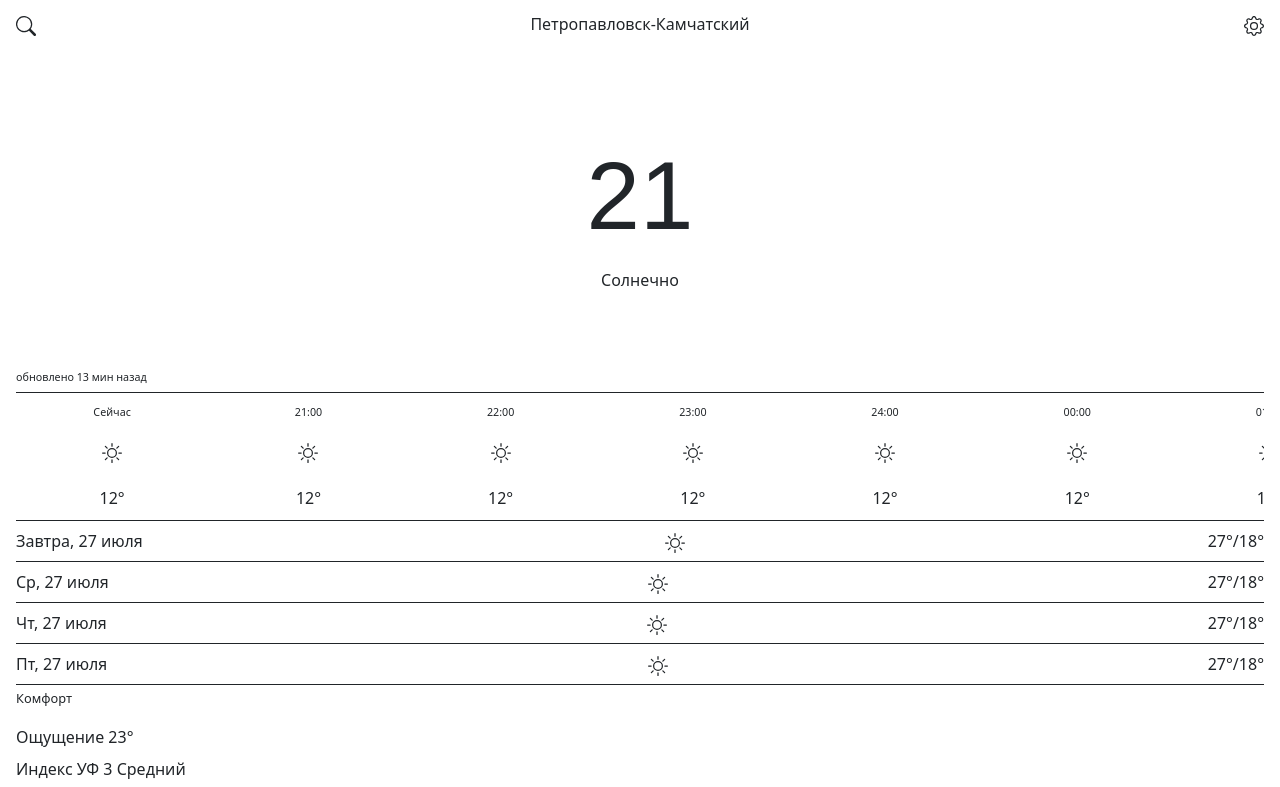
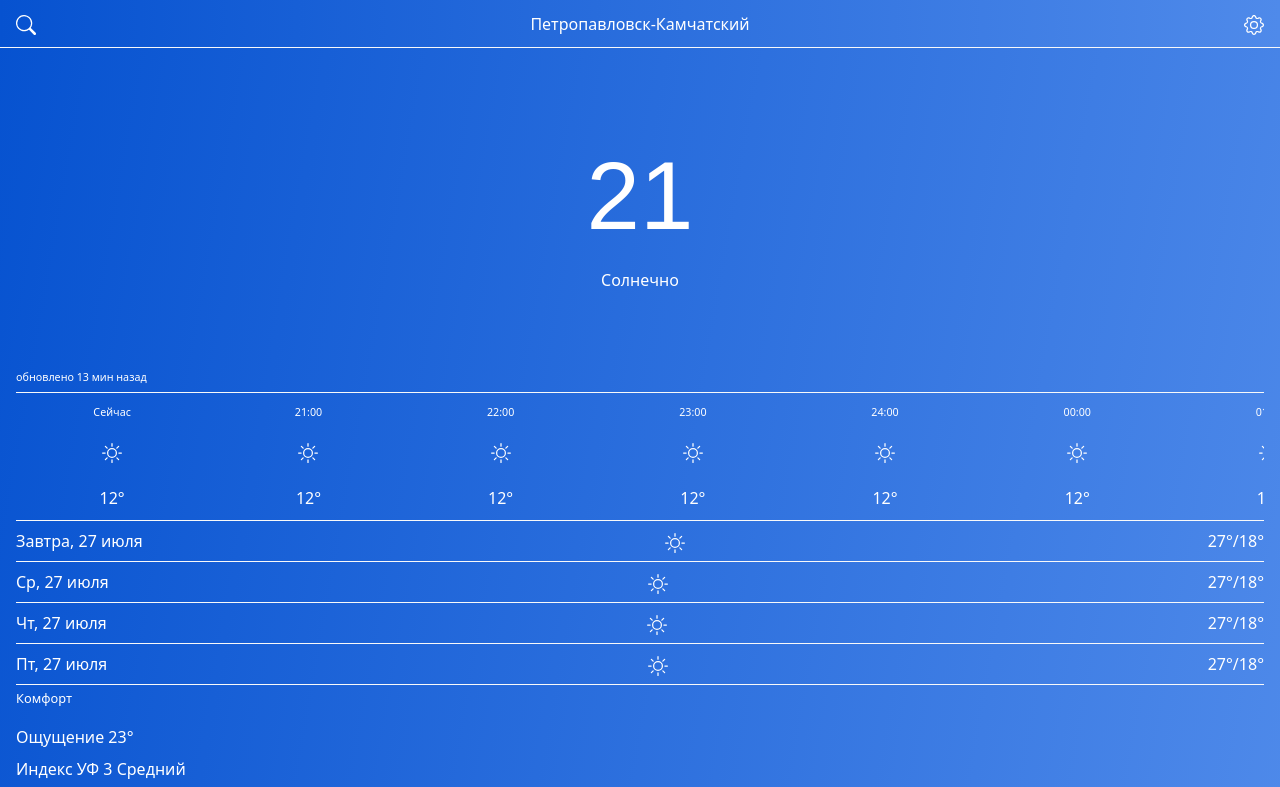
Before and after one commit to Ilya-Sagar/front-weather, a plain HTML site: page index.html in a window 1280 px wide. Shown: the top 787 px of the page. Drawn offline with nearby package versions, Linux system fonts and the light colour scheme; a web font is replaced by a local one.

Commit message:
Add background colour

```diff
--- a/index.html
+++ b/index.html
@@ -12,7 +12,7 @@
 
 <body>
     <main class="main-page ps-3 pe-3">
-        <header class="ps-3 pe-3 d-flex justify-content-between align-items-center">
+        <header class="ps-3 pe-3 d-flex justify-content-between align-items-center border-bottom border-light">
             <div class="search-sities">
                 <svg xmlns="http://www.w3.org/2000/svg" width="20" height="20" fill="currentColor" class="bi bi-search"
                     viewBox="0 0 16 16">
@@ -33,7 +33,7 @@
         </header>
 
         <main class="weather">
-            <section class="current-weather border-bottom border-dark">
+            <section class="current-weather border-bottom border-light">
                 <div class="data d-flex flex-column align-items-center justify-content-center">
                     <span class="degrees">21</span>
                     <span class="description">Солнечно</span>
@@ -41,7 +41,7 @@
                 <span class="last-update">обновлено 13 мин назад</span>
             </section>
 
-            <section class="next-hours border-bottom border-dark">
+            <section class="next-hours border-bottom border-light">
                 <div class="hour">
                     <div class="hour-now">
                         <span class="time">Сейчас</span>
@@ -59,7 +59,7 @@
             </section>
 
             <section class="next-days">
-                <div class="day border-bottom border-dark pt-2 pb-2">
+                <div class="day border-bottom border-light pt-2 pb-2">
                     <span class="date">Завтра, 27 июля</span>
                     <div class="pic">
                         <svg xmlns="http://www.w3.org/2000/svg" width="20" height="20" fill="currentColor"
@@ -70,7 +70,7 @@
                     </div>
                     <span class="degrees">27&deg;/18&deg;</span>
                 </div>
-                <div class="day border-bottom border-dark pt-2 pb-2">
+                <div class="day border-bottom border-light pt-2 pb-2">
                     <span class="date">Ср, 27 июля</span>
                     <div class="pic">
                         <svg xmlns="http://www.w3.org/2000/svg" width="20" height="20" fill="currentColor"
@@ -81,7 +81,7 @@
                     </div>
                     <span class="degrees">27&deg;/18&deg;</span>
                 </div>
-                <div class="day border-bottom border-dark pt-2 pb-2">
+                <div class="day border-bottom border-light pt-2 pb-2">
                     <span class="date">Чт, 27 июля</span>
                     <div class="pic">
                         <svg xmlns="http://www.w3.org/2000/svg" width="20" height="20" fill="currentColor"
@@ -92,7 +92,7 @@
                     </div>
                     <span class="degrees">27&deg;/18&deg;</span>
                 </div>
-                <div class="day border-bottom border-dark pt-2 pb-2">
+                <div class="day border-bottom border-light pt-2 pb-2">
                     <span class="date">Пт, 27 июля</span>
                     <div class="pic">
                         <svg xmlns="http://www.w3.org/2000/svg" width="20" height="20" fill="currentColor"
@@ -105,7 +105,7 @@
                 </div>
             </section>
 
-            <section class="comfort border-bottom border-dark">
+            <section class="comfort border-bottom border-light">
                 <span class="name">Комфорт</span>
                 <div class="content pt-3 pb-3">
                     <div class="feels-like pb-1">
@@ -128,7 +128,7 @@
                 </div>
             </section>
 
-            <section class="wind border-bottom border-dark">
+            <section class="wind border-bottom border-light">
                 <span class="name">Ветер</span>
                 <div class="content pt-3 pb-3 d-flex justify-content-between pt-2">
                     <div class="pic">
@@ -153,7 +153,7 @@
         </main>
     </main>
     <section class="settings ps-3 pe-3">
-        <header class="ps-3 pe-3 d-flex justify-content-between align-items-center border-bottom border-dark">
+        <header class="ps-3 pe-3 d-flex justify-content-between align-items-center border-bottom border-light">
             <div class="return-to-main" onclick="closeSettings()">
                 <svg xmlns="http://www.w3.org/2000/svg" width="16" height="16" fill="currentColor"
                     class="bi bi-arrow-return-left" viewBox="0 0 16 16">
@@ -172,8 +172,8 @@
             </select>
         </div>
     </section>
+    <script src="bootstrap/js/bootstrap.js"></script>
+    <script src="main.js"></script>
 </body>
-<script src="bootstrap/js/bootstrap.js"></script>
-<script src="main.js"></script>
 
 </html>
--- a/main.css
+++ b/main.css
@@ -5,6 +5,7 @@
 
 html, body {
     height: 100%;
+    color: white;
 }
 
 /* header */
@@ -12,13 +13,19 @@ html, body {
 header {
     height: 3em;
     position: fixed;
-    background-color: white;
+    background-color: inherit;
     left: 0;
     right: 0;
     z-index: 2;
+    background: linear-gradient(90deg, #0652D0, #4F8AEA), no-repeat;
 }
 
 /* main */
+
+.main-page {
+    padding-bottom: 3em;
+    background: linear-gradient(100deg, #0652D0, #4F8AEA), no-repeat;
+}
 
 .weather {
     position: relative;
@@ -93,7 +100,7 @@ header {
     left: 100%;
     height: 100%;
     width: 100%;
-    background-color: inherit;
+    background: linear-gradient(100deg, #0652D0, #4F8AEA), no-repeat;
     z-index: 3;
 }
 
```
